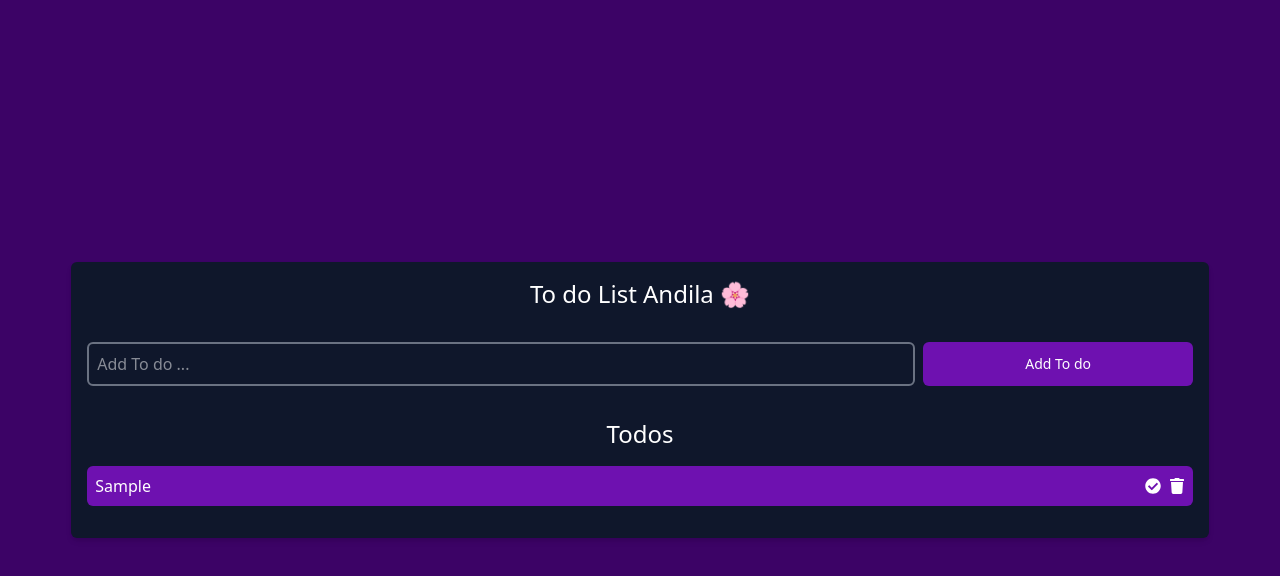
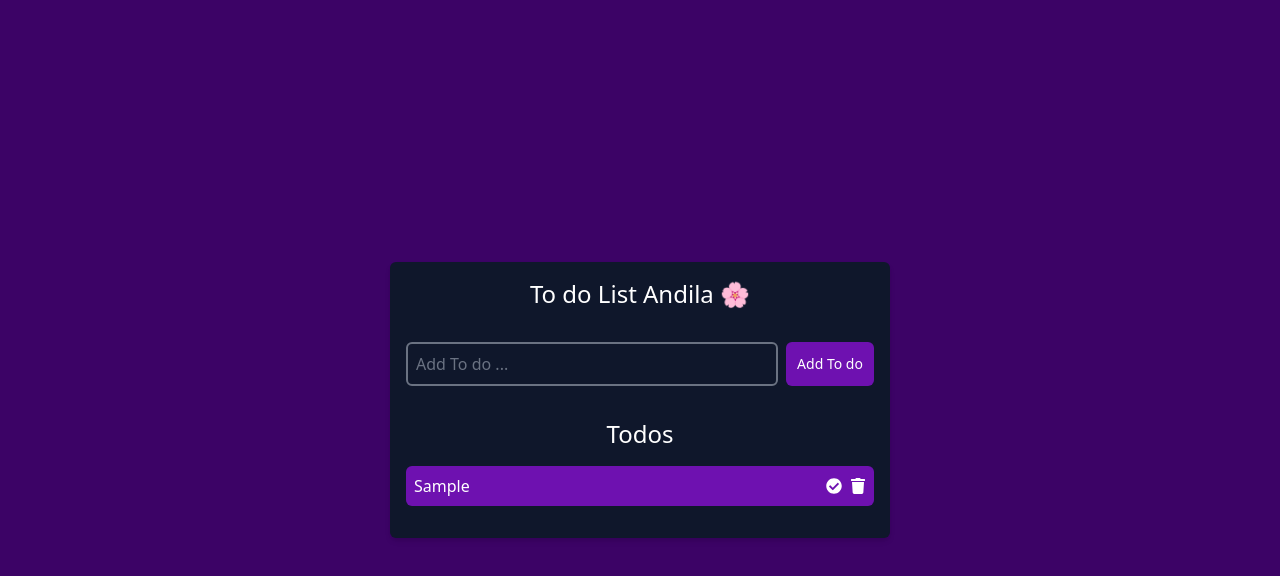
Before and after one commit to andilamask/todolist-react-typescript, a React (Vite) app: page / in a window 1280 px wide. Both pictures are taken after typing "Sample" into the empty fields and a click on the button "Add To do". Shown: the top 576 px of the page. Built offline with nearby package versions, Linux system fonts and the light colour scheme.

Commit message:
Add files via upload
Fix interface, styling

```diff
--- a/src/App.tsx
+++ b/src/App.tsx
@@ -2,11 +2,11 @@ import { useState } from "react";
 import "./App.css";
 import Todo from "./Todo";
 
-type TodoItem = {
+interface TodoItem {
   id: number;
   text: string;
   completed: boolean;
-};
+}
 
 export default function App() {
   const [input, setInput] = useState<string>("");
@@ -25,21 +25,21 @@ export default function App() {
   };
 
   const completeTodo = (id: number) => {
-    setTodos(
-      todos.map((todo) =>
-        todo.id === id ? { ...todo, completed: true } : todo
+    setTodos((prev) =>
+      prev.map((todo) =>
+        todo.id === id ? { ...todo, completed: !todo.completed } : todo
       )
     );
   };
 
   const deleteTodo = (id: number) => {
-    setTodos(todos.filter((todo) => todo.id !== id));
+    setTodos((prev) => prev.filter((todo) => todo.id !== id));
   };
 
   return (
     <>
       <div className="bg-purple-950 p-2 min-h-screen flex justify-center items-center">
-        <div className="max-w[500px] w-[90%] bg-slate-900 p-4 rounded-md shadow-md">
+        <div className="max-w-[500px] w-[90%] bg-slate-900 p-4 rounded-md shadow-md">
           <h1 className="text-center text-white text-2xl">
             To do List Andila 🌸
           </h1>
@@ -49,7 +49,7 @@ export default function App() {
               onChange={(e) => setInput(e.target.value)}
               type="text"
               placeholder="Add To do ..."
-              className="flex-3 border-2 outline-none border-gray-500 text-white placeholder-grey-500 p-2 rounded-md focus:border-white"
+              className="flex-4 border-2 outline-none border-gray-500 text-white placeholder-gray-500 p-2 rounded-md focus:border-white"
             />
             <button
               onClick={addTodo}
--- a/src/Todo.tsx
+++ b/src/Todo.tsx
@@ -1,25 +1,32 @@
 import React from "react";
 import { FaCheckCircle, FaTrash } from "react-icons/fa";
 
-type TodoProp = {
+interface TodoProp {
   todo: {
     id: number;
     text: string;
     completed: boolean;
   };
 
-  completeTodo: (id : number) => void;
-  deleteTodo: (id : number) => void;
+  completeTodo: (id: number) => void;
+  deleteTodo: (id: number) => void;
+}
 
-};
-
-export default function Todo({ todo, completeTodo, deleteTodo } : TodoProp) {
+export default function Todo({ todo, completeTodo, deleteTodo }: TodoProp) {
   return (
-    <div className="bg-purple-800 p-2 rounded-md flex justify-between item-center my-4 text-white">
-      <p className={`${todo.completed === true ? "line-through" : ""}`}>{todo.text}</p>
+    <div className="bg-purple-800 p-2 rounded-md flex justify-between items-center my-4 text-white">
+      <p className={`${todo.completed === true ? "line-through" : ""}`}>
+        {todo.text}
+      </p>
       <div className="flex items-center gap-2 cursor-pointer">
-        <FaCheckCircle className="hover:text-green-200" onClick={() => completeTodo(todo.id)}/>
-        <FaTrash className="hover:text-red-200" onClick={() => deleteTodo(todo.id)}/>
+        <FaCheckCircle
+          className="hover:text-green-200"
+          onClick={() => completeTodo(todo.id)}
+        />
+        <FaTrash
+          className="hover:text-red-200"
+          onClick={() => deleteTodo(todo.id)}
+        />
       </div>
     </div>
   );
```
